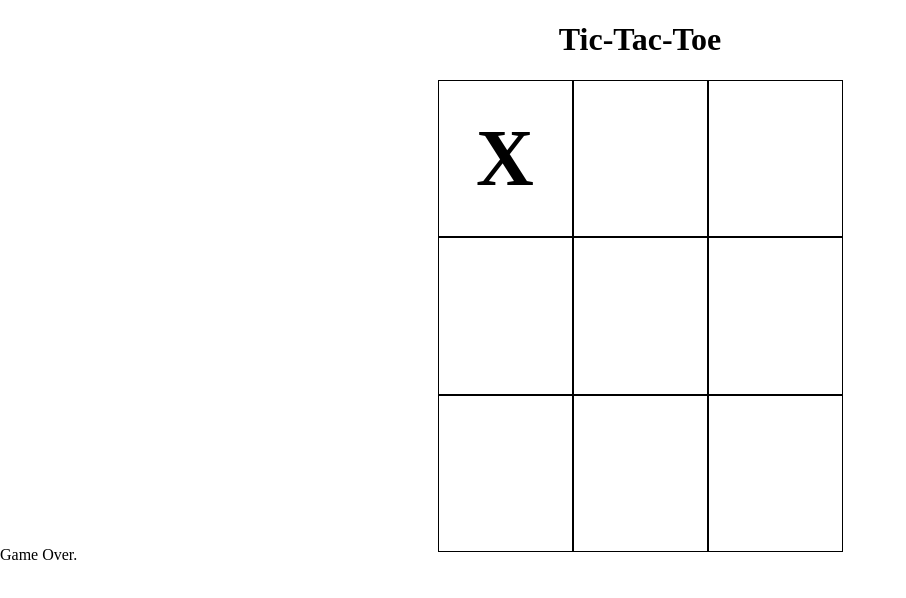
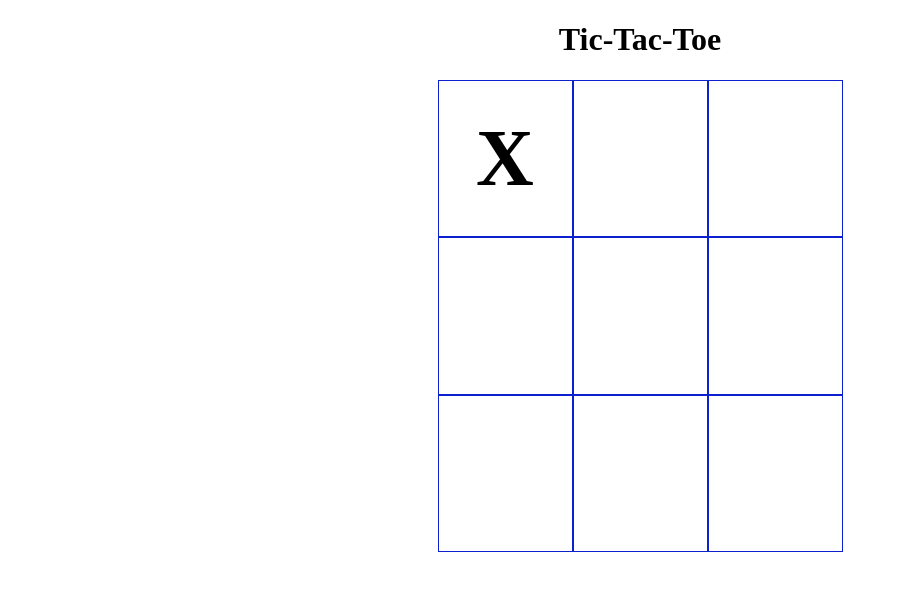
Before and after one commit to gerardbarros/tic-tac-toe, a plain HTML site: page index.html in a window 1280 px wide. Both pictures are taken after a click on the element 505 px from the left and 158 px from the top of the page. Shown: the whole page, without its empty margins (0-906 px from the left). Drawn offline with Linux system fonts and the light colour scheme.

Commit message:
updated js

```diff
--- a/css/style.css
+++ b/css/style.css
@@ -28,7 +28,7 @@
 }
 
 .square{
-  border: 1px solid #000;
+  border: 1.5px solid #0C20CF;
   width: 30%;
   resize: none;
   height: 35%;
@@ -48,7 +48,7 @@ h1{
 }
 
 .notClicked:hover{
-  background-color: navy;
+  background-color: #F9CC09 ;
 }
 
 /******************************************
--- a/index.html
+++ b/index.html
@@ -14,8 +14,8 @@
 	<body>
 		<h1>Tic-Tac-Toe</h1>
 		<div id="gameContainer"></div>
-		<div id="gameOverview">
-			<p>Game Over. <span id="winner"></span></p>
+		<div id="gameOver">
+			<p>Game Over. xoxo, Gossip Girl. <span id="winner"></span></p>
 		</div>
 
 		<script type="text/javascript" src="js/main.js"></script>
--- a/js/main.js
+++ b/js/main.js
@@ -3,18 +3,45 @@ const squareArr = []
 let nextMove = "X"
 
 //Check game over state
-function gameOver(){
-
+function gameOver(message){
+    document.getElementById("winner").innerHTML = message
+    container.style.display = "none"
+    document.getElementById("gameOver").style.display = "block"
 }
 
 //Check if tie
 function gameTie(){
+    let shouldReturn = true
+    squareArr.forEach( ({state}) =>{
+        if(state == "") shouldReturn = false
+    })
+    return shouldReturn
 
 }
 
 //Check winner
 function checkWinner(){
-
+    const lines = [
+        [0, 1, 2],
+        [3, 4, 5],
+        [6, 7, 8],
+        [0, 3, 6],
+        [1, 4, 7],
+        [2, 5, 8],
+        [0, 4, 8],
+        [2, 4, 6],
+    ]
+    for (let i = 0; i < lines.length; i++){
+        const [a, b, c] = lines[i]
+        if(
+            squareArr[a].state !== "" &&
+            squareArr[a].state === squareArr[b].state &&
+            squareArr[a].state === squareArr[c].state
+        ){
+            return true
+        }
+    }
+    return false
 }
 
 
@@ -31,6 +58,9 @@ class MakeSquares{
             return false
         }
         this.element.querySelector("p").innerHTML = this.state
+        if(checkWinner()) return gameOver(this.state + " wins")
+        if(gameTie()) return gameOver("Scratch")
+        nextMove == "X" ? (nextMove = "O") : (nextMove = "X")
     }
 }
 
```
